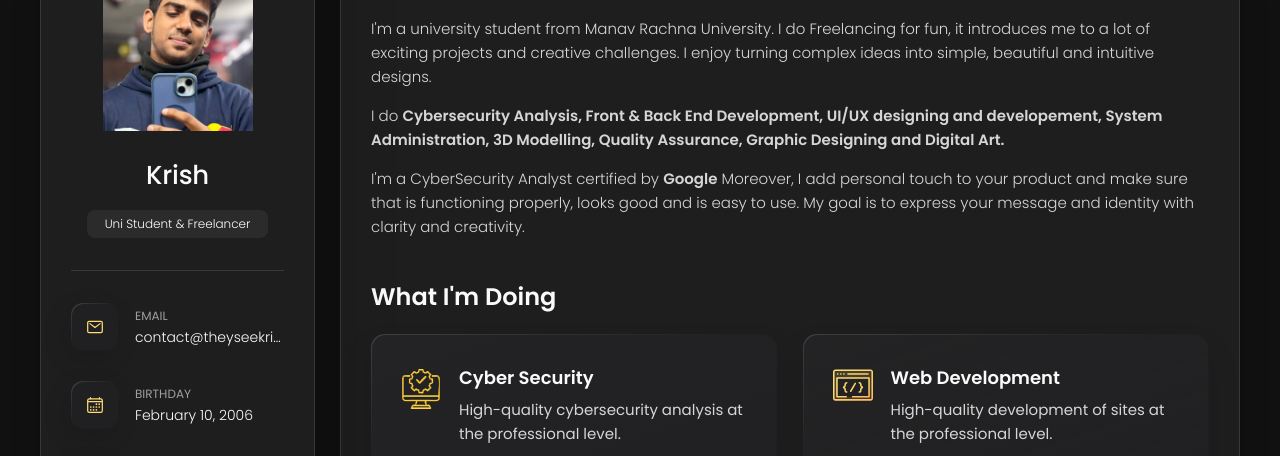
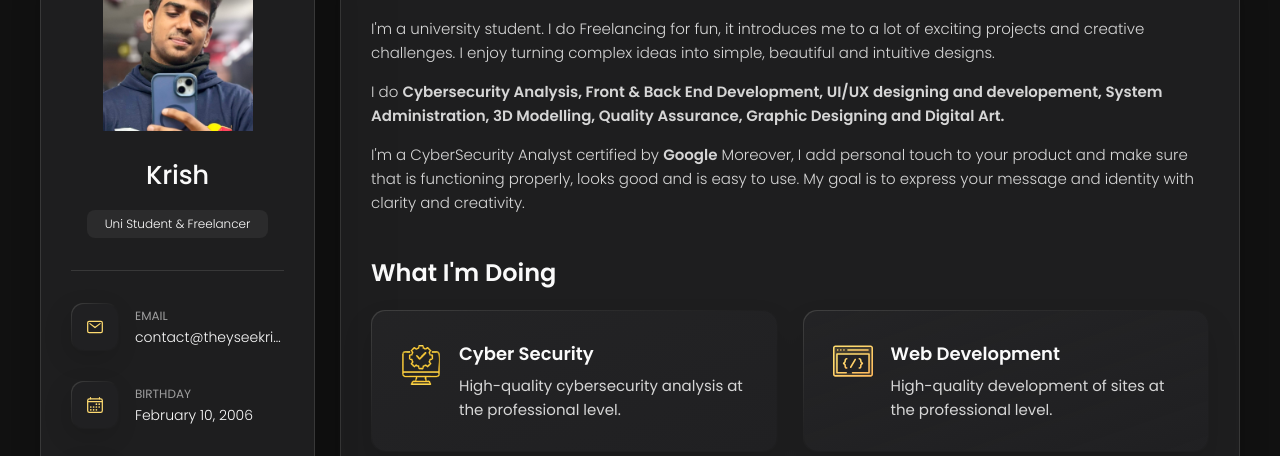
Before and after one commit to theyseekrish/my-portfolio, a plain HTML site: page index.html in a window 1280 px wide. Shown: the part 162-618 px from the top of the page. Drawn offline with nearby package versions, Linux system fonts and the light colour scheme.

Commit message:
Profile Update

```diff
--- a/index.html
+++ b/index.html
@@ -198,7 +198,7 @@
 
         <section class="about-text">
           <p>
-            I'm a university student from Manav Rachna University. I do Freelancing for fun, it introduces me to a lot of exciting projects and creative challenges.
+            I'm a university student. I do Freelancing for fun, it introduces me to a lot of exciting projects and creative challenges.
             I enjoy
             turning complex ideas into simple, beautiful and intuitive designs.
           </p>
```
